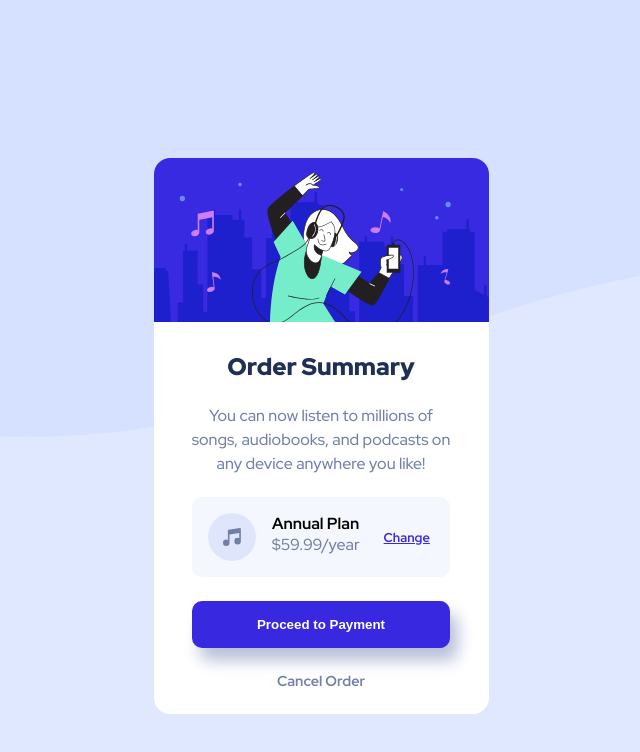
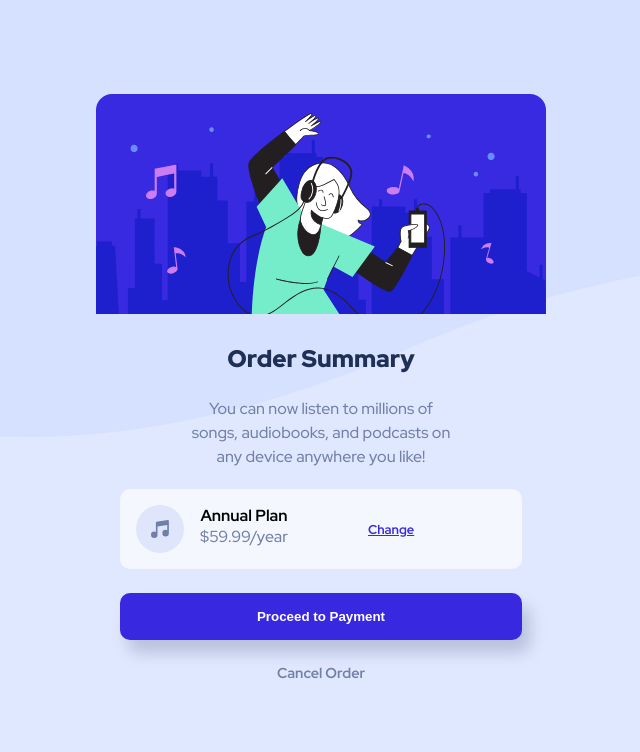
Before and after one commit to SindhujaBandaru/Order-summary-card, a plain HTML site: page index.html in a window 1280 px wide. Shown: the whole page, without its empty margins (319-959 px from the left). Drawn offline with Linux system fonts and the light colour scheme.

Commit message:
First Commit

```diff
--- a/order.css
+++ b/order.css
@@ -26,18 +26,18 @@ body {
     background-repeat: no-repeat;
     background-size: cover;
     width: 100%;
-    height: 109vh;
+    min-height: 100vh;
     justify-content: center;
     align-items: center;
     padding-left: 2.5rem;
     padding-right: 2.5rem;
 }
 
-main {
+article{
     display: flex;
     flex-direction: column;
     background-color: white;
-    width: 335px;
+    max-width: 400px;
     height: auto;
     justify-content: center;
     align-items: center;
@@ -45,7 +45,7 @@ main {
 }
 
 .musicgirl img {
-    width: 335px;
+    width: 100%;
     border-top-left-radius: 1rem;
     border-top-right-radius: 1rem;
 }
@@ -91,7 +91,7 @@ h1 {
 
 .plan a {
     margin: auto;
-    margin-left: 1.5rem;
+    margin-left:5rem;
     font-size: 0.8rem;
     color: var(--Brightblue);
     font-weight: 700;
@@ -116,10 +116,11 @@ h1 {
     margin-bottom: 1.4rem;
 }
 
-.btn:active {
-    opacity: 0.8;
+.btn:hover {
+    background-color: var(--Desaturated-blue);
     cursor: pointer;
 }
+
 
 .Cancel {
     color: var(--Desaturated-blue);
```
